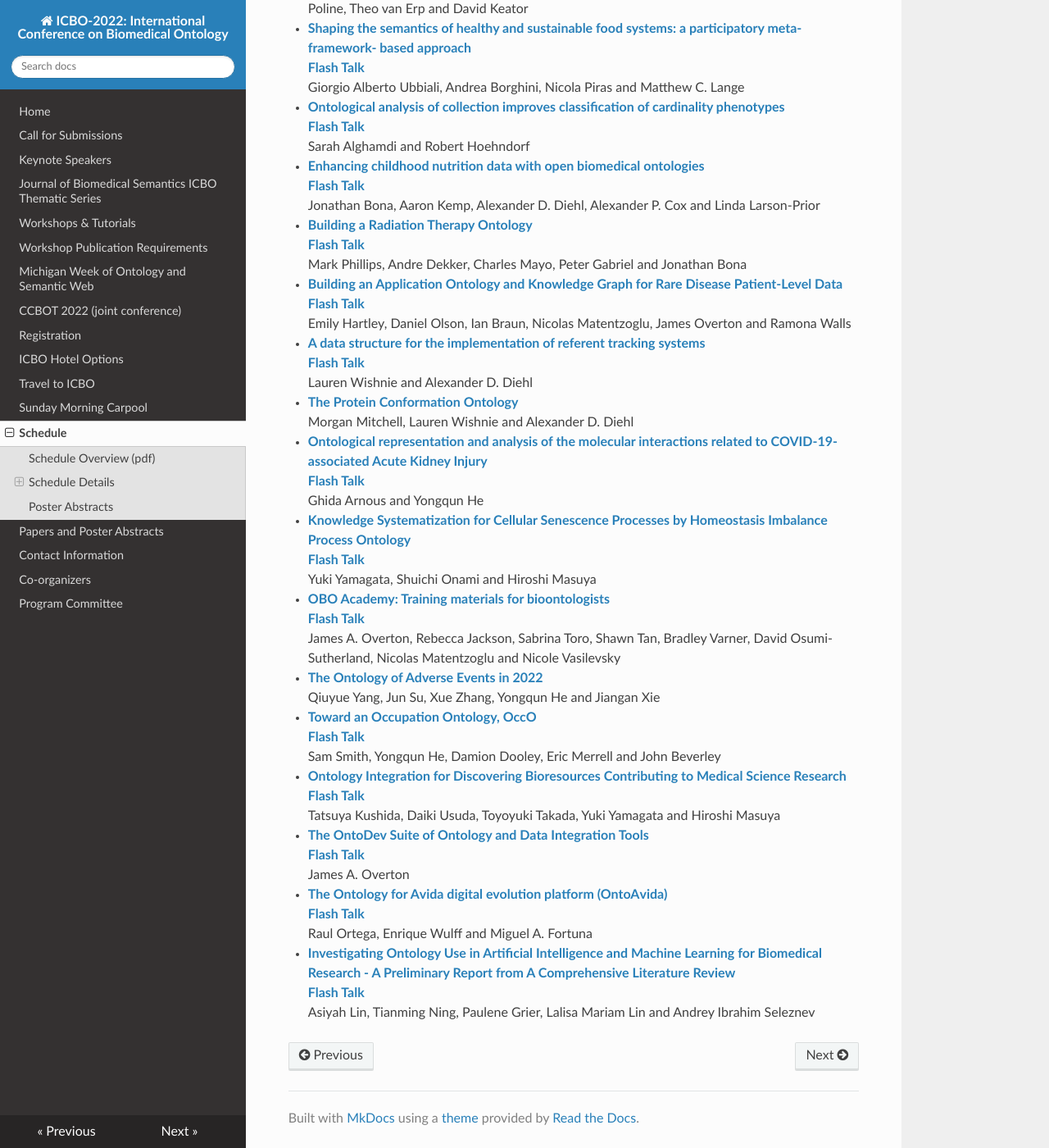
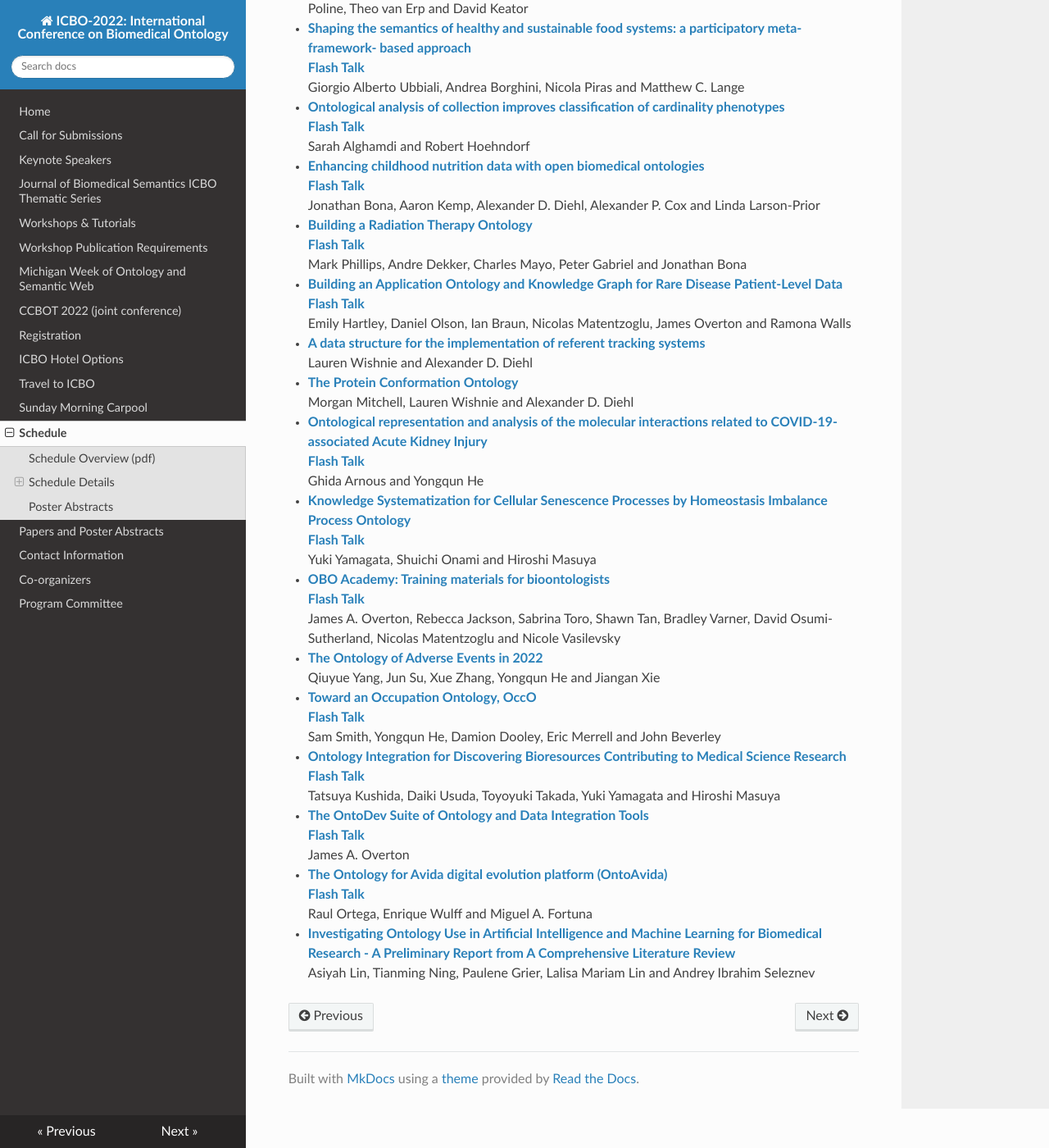
Before and after one commit to johnbeve/BFO-Organization, an MkDocs documentation site: the page built from docs/icbo-schedule.md, in a window 1280 px wide and 1400 px high, scrolled down 6202 px. Shown: the whole window at 82% size. Built offline with MkDocs 1.6.1, drawn with Linux system fonts in a browser that asks for light colours; nearby versions of some CDN libraries.

Commit message:
update schedule

```diff
--- a/docs/icbo-schedule.md
+++ b/docs/icbo-schedule.md
@@ -267,7 +267,6 @@ _The Importance of Ontologies to Connect Data, Enhance Software, and Create a Da
   **[Flash Talk](flash-talks/Knowledge_Graph_for_Rare_Disease.pdf)**
   Emily Hartley, Daniel Olson, Ian Braun, Nicolas Matentzoglu, James Overton and Ramona Walls
 - **[A data structure for the implementation of referent tracking systems](papers/ICBO-2022_paper_5047.pdf)**
-  **[Flash Talk](flash-talks/)**
   Lauren Wishnie and Alexander D. Diehl
 - **[The Protein Conformation Ontology](papers/ICBO-2022_paper_5613.pdf)**
   Morgan Mitchell, Lauren Wishnie and Alexander D. Diehl
@@ -295,5 +294,4 @@ _The Importance of Ontologies to Connect Data, Enhance Software, and Create a Da
   **[Flash Talk](flash-talks/OntoAvida.pdf)**
   Raul Ortega, Enrique Wulff and Miguel A. Fortuna
 - **[Investigating Ontology Use in Artificial Intelligence and Machine Learning for Biomedical Research - A Preliminary Report from A Comprehensive Literature Review](papers/Investigating_Ontology_Use_in_Artificial Intelligence_and_Machine_Learning_for_Biomedical_Research.pdf)**
-  **[Flash Talk](flash-talks/)**
   Asiyah Lin, Tianming Ning, Paulene Grier, Lalisa Mariam Lin and Andrey Ibrahim Seleznev
```
